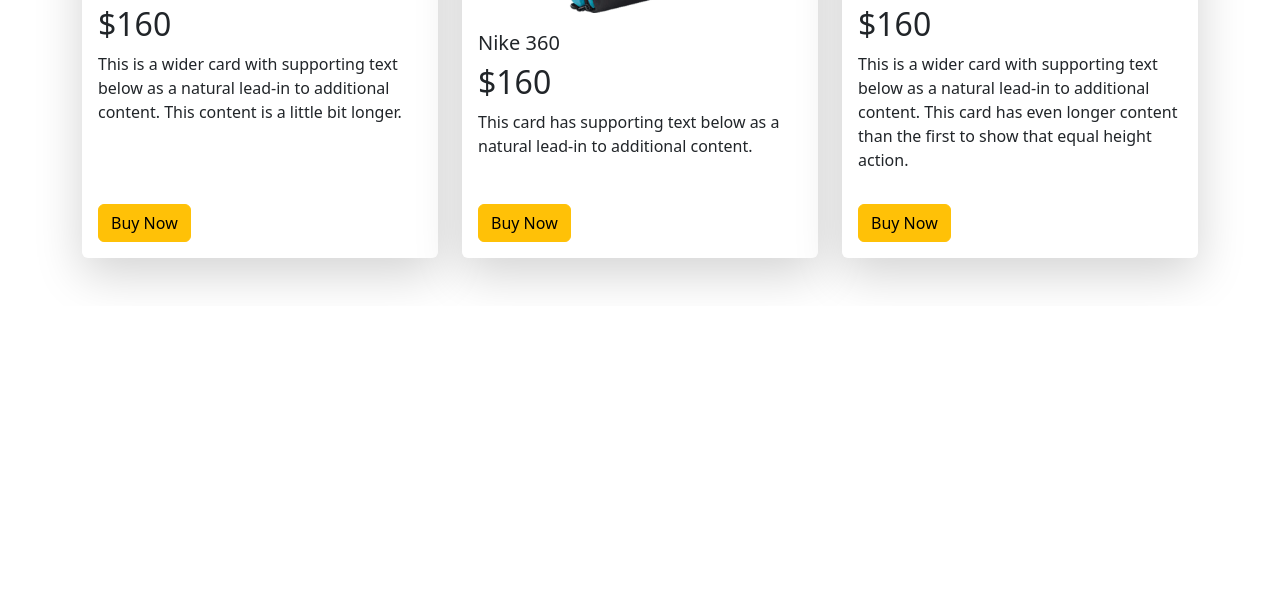
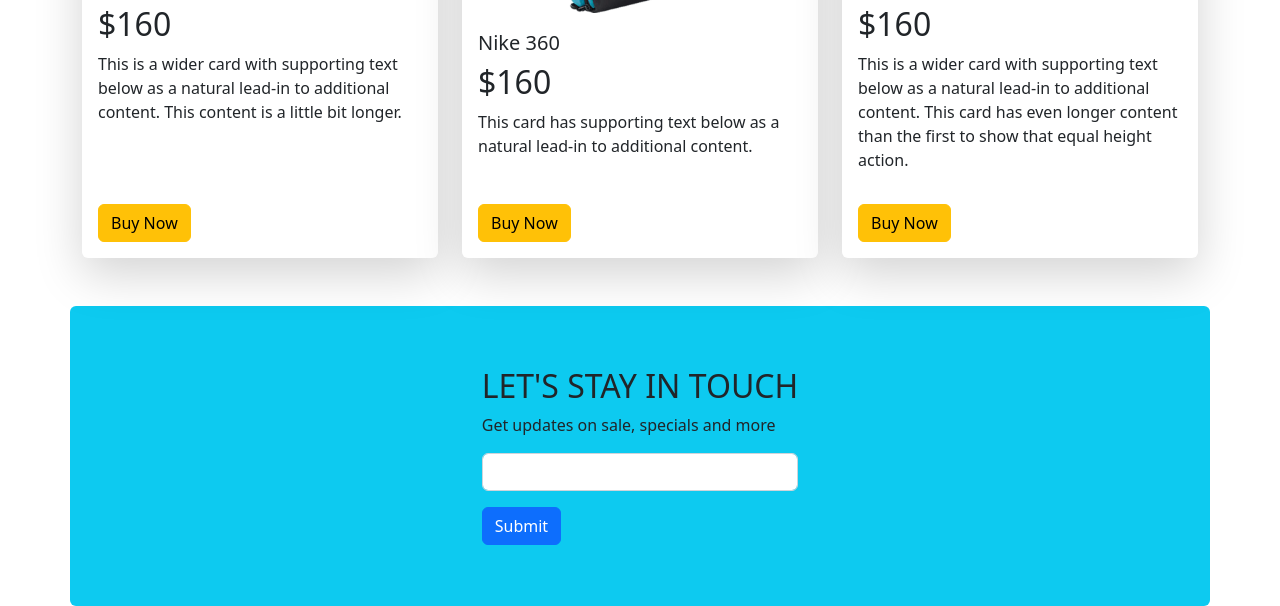
Before and after one commit to saadi001/panda-commerce-bootstrap, a plain HTML site: page index.html in a window 1280 px wide. Shown: the part 1767-2373 px from the top of the page. Before the commit the page ends 2073 px from the top, so only its background shows below. Drawn offline with nearby package versions, Linux system fonts and the light colour scheme.

Commit message:
subscribe section added

```diff
--- a/index.html
+++ b/index.html
@@ -221,6 +221,24 @@
           </div>
         </section>
         <!-- Backpack section end  -->
+        <!-- subscribe section start  -->
+        <section>
+          <div style="height:300px" class="container rounded-2 bg-info d-flex align-items-center justify-content-center">
+            <div>
+              <h2>LET'S STAY IN TOUCH</h2>
+              <P>Get updates on sale, specials and more</P>
+              <form>
+              <div class="mb-3">
+
+                <input type="email" class="form-control" id="exampleInputEmail1" aria-describedby="emailHelp">
+
+               </div>
+               <button type="submit" class="btn btn-primary">Submit</button>
+              </form>
+            </div>
+          </div>
+        </section>
+        <!-- subscribe section end  -->
     </main>
     <script src="https://cdn.jsdelivr.net/npm/bootstrap@5.2.0/dist/js/bootstrap.bundle.min.js"></script>
 </body>
```
